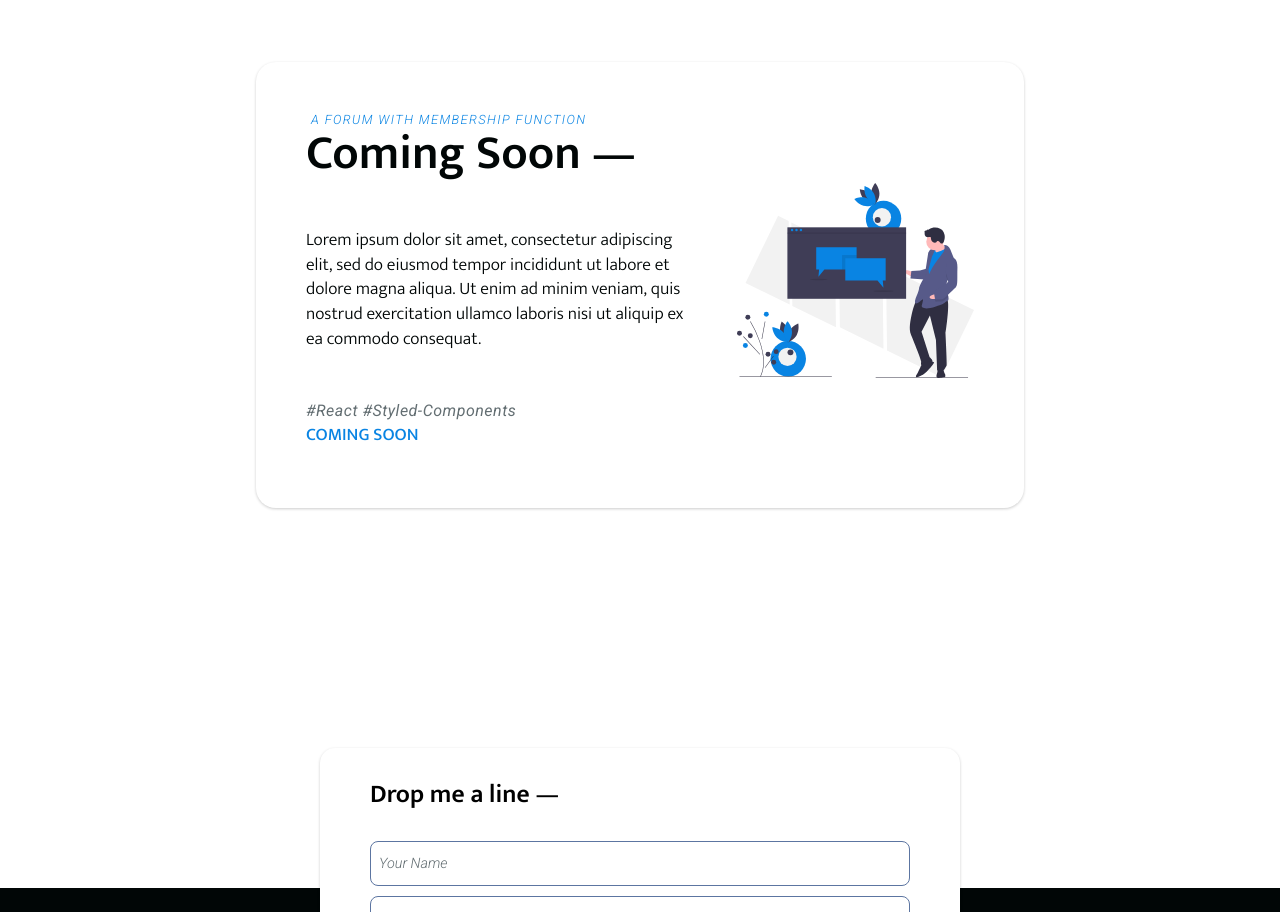
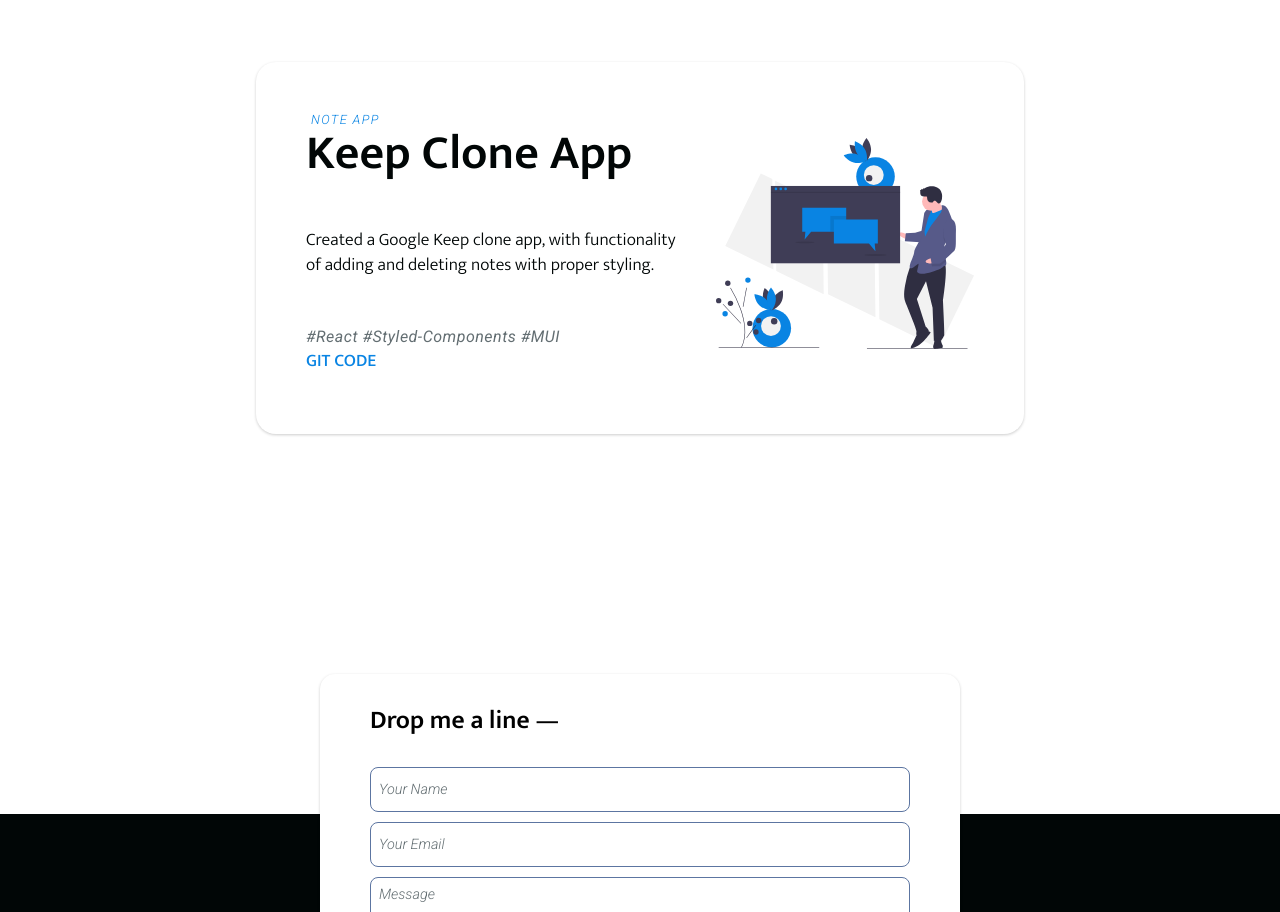
Before and after one commit to Deviju95/portfolio-website, a React (Create React App) app: page /#/ in a window 1280 px wide. Shown: the part 1658-2570 px from the top of the page. Built offline with nearby package versions, Linux system fonts and the light colour scheme.

Commit message:
keep project added

```diff
--- a/src/components/AboutSection/index.js
+++ b/src/components/AboutSection/index.js
@@ -18,7 +18,7 @@
   SkillsPWrapper,
 } from "./AboutElements";
 
-const Projects = () => {
+const AboutSection = () => {
   return (
     <AboutContainer id="about">
       <AboutH2>Hi there! My name is Justin —</AboutH2>
@@ -97,4 +97,4 @@
   );
 };
 
-export default Projects;
+export default AboutSection;
--- a/src/components/ProjectCard/Data.js
+++ b/src/components/ProjectCard/Data.js
@@ -1,11 +1,11 @@
 export const projectOne = {
-  topLine: "A forum with membership function",
-  title: "Coming Soon —",
+  topLine: "note app",
+  title: "Keep Clone App",
   description:
-    "Lorem ipsum dolor sit amet, consectetur adipiscing elit, sed do eiusmod tempor incididunt ut labore et dolore magna aliqua. Ut enim ad minim veniam, quis nostrud exercitation ullamco laboris nisi ut aliquip ex ea commodo consequat.",
-  techStack: "#React #Styled-Components",
-  linkOneTitle: "coming soon",
-  linkOne: "//",
+    "Created a Google Keep clone app, with functionality of adding and deleting notes with proper styling.",
+  techStack: "#React #Styled-Components #MUI",
+  linkOneTitle: "Git Code",
+  linkOne: "//github.com/deviju95/keep-clone-app",
   dividerOne: "",
   linkTwoTitle: "",
   linkTwo: "",
```
